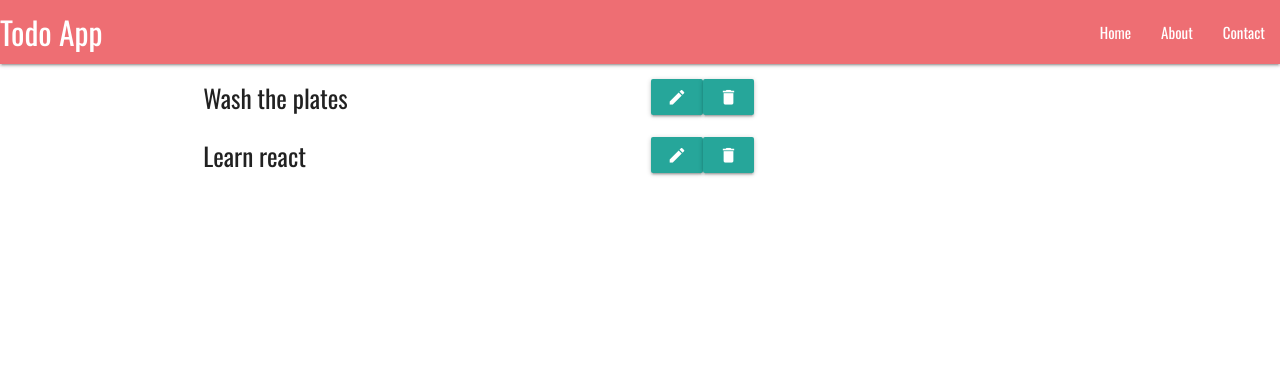
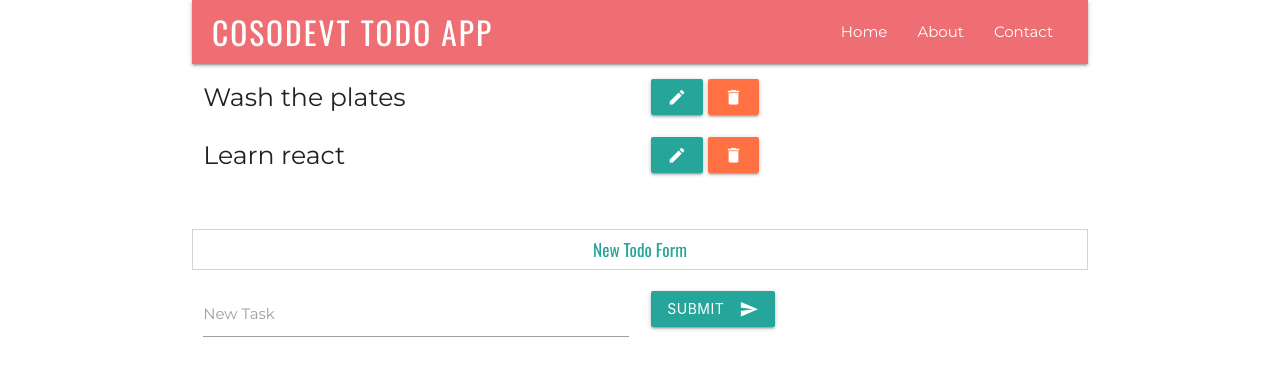
Before and after one commit to adewale2018/todolist-app, a React (Create React App) app: page / in a window 1280 px wide. Shown: the top 376 px of the page. Built offline with nearby package versions, Linux system fonts and the light colour scheme.

Commit message:
Add new todo form component

```diff
--- a/package.json
+++ b/package.json
@@ -8,7 +8,8 @@
     "@testing-library/user-event": "^7.1.2",
     "react": "^16.12.0",
     "react-dom": "^16.12.0",
-    "react-scripts": "3.4.0"
+    "react-scripts": "3.4.0",
+    "uuid": "^3.4.0"
   },
   "scripts": {
     "start": "react-scripts start",
--- a/src/components/App.js
+++ b/src/components/App.js
@@ -6,8 +6,8 @@ import "../App.css";
 function App() {
   return (
     <div className=''>
-      <Header />
       <div className='container'>
+        <Header />
         <TodoList />
       </div>
     </div>
--- a/src/components/Header.js
+++ b/src/components/Header.js
@@ -2,10 +2,18 @@ import React from "react";
 
 const Header = () => {
   return (
-    <nav style={{marginBottom: '15px'}}>
+    <nav style={{ marginBottom: "15px", padding: '0 20px ' }}>
       <div className='nav-wrapper'>
-        <a href='/' className='brand-logo'>
-          Todo App
+        <a
+          href='/'
+          className='brand-logo'
+          style={{
+            fontFamily: "Oswald",
+            textTransform: "uppercase",
+            letterSpacing: "2px"
+          }}
+        >
+          Cosodevt Todo App
         </a>
         <ul id='nav-mobile' className='right hide-on-med-and-down'>
           <li>
--- /dev/null
+++ b/src/components/NewTodoForm.js
@@ -0,0 +1,54 @@
+import React, { Component } from "react";
+
+export default class NewTodoForm extends Component {
+  constructor(props) {
+    super(props);
+
+    this.state = { task: "" };
+
+    this.handleChange = this.handleChange.bind(this);
+    this.handleSubmit = this.handleSubmit.bind(this);
+  }
+  handleChange(evt) {
+    this.setState({
+      [evt.target.name]: evt.target.value
+    });
+  }
+  handleSubmit(evt) {
+    evt.preventDefault();
+    this.props.addNewTodo(this.state);
+    this.setState({ task: "" });
+  }
+  render() {
+    return (
+      <div className='row'>
+        <h6 style={{ border: "1px solid lightgrey", textAlign: "center", padding: '10px', color: "#26a69a" }}>New Todo Form</h6>
+        <form className='col s12' onSubmit={this.handleSubmit}>
+          <div className='row'>
+            <div className='input-field col s6'>
+              <input
+                id='task'
+                type='text'
+                className='validate'
+                name='task'
+                value={this.state.task}
+                onChange={this.handleChange}
+              />
+              <label htmlFor='task'>New Task</label>
+            </div>
+            <div className='input-field col s6'>
+              <button
+                className='btn waves-effect waves-light'
+                type='submit'
+                name='action'
+              >
+                Submit
+                <i className='material-icons right'>send</i>
+              </button>
+            </div>
+          </div>
+        </form>
+      </div>
+    );
+  }
+}
--- a/src/components/Todo.js
+++ b/src/components/Todo.js
@@ -12,7 +12,10 @@ class Todo extends Component {
           <button className='waves-effect waves-light btn'>
             <i className='large material-icons'>edit</i>
           </button>
-          <button className='waves-effect waves-light btn'>
+          <button
+            className='waves-effect waves-light btn deep-orange lighten-1'
+            style={{ marginLeft: "5px" }}
+          >
             <i className='large material-icons'>delete</i>
           </button>
         </div>
--- a/src/components/TodoList.js
+++ b/src/components/TodoList.js
@@ -1,5 +1,7 @@
 import React, { Component } from "react";
+import uuid from 'uuid/v4';
 import Todo from "./Todo";
+import NewTodoForm from "./NewTodoForm";
 
 class TodoList extends Component {
   constructor(props) {
@@ -7,10 +9,17 @@ class TodoList extends Component {
 
     this.state = {
       todos: [
-        { id: 1, task: "Wash the plates", done: false },
-        { id: 2, task: "Learn react", done: false }
+        { id: uuid(), task: "Wash the plates", done: false },
+        { id: uuid(), task: "Learn react", done: false }
       ]
     };
+
+    this.addNewTodo = this.addNewTodo.bind(this);
+  }
+  addNewTodo(newTask) {
+    let newTodo = {...newTask, done: false, id: uuid()}
+    const todos = [...this.state.todos, newTodo];
+    this.setState({ todos: todos });
   }
   render() {
     return (
@@ -18,6 +27,8 @@ class TodoList extends Component {
         {this.state.todos.map(todo => (
           <Todo key={todo.id} id={todo.id} task={todo.task} done={todo.done} />
         ))}
+        <br />
+        <NewTodoForm addNewTodo={this.addNewTodo} />
       </div>
     );
   }
--- a/src/index.css
+++ b/src/index.css
@@ -1,4 +1,11 @@
 body {
   font-family: "Montserrat";
+}
+h1,
+h2,
+h3,
+h4,
+h5,
+h6 {
   font-family: "Oswald";
 }
```
Also changed, not shown: 1 other file (tests, documents, lock files or other folders).
